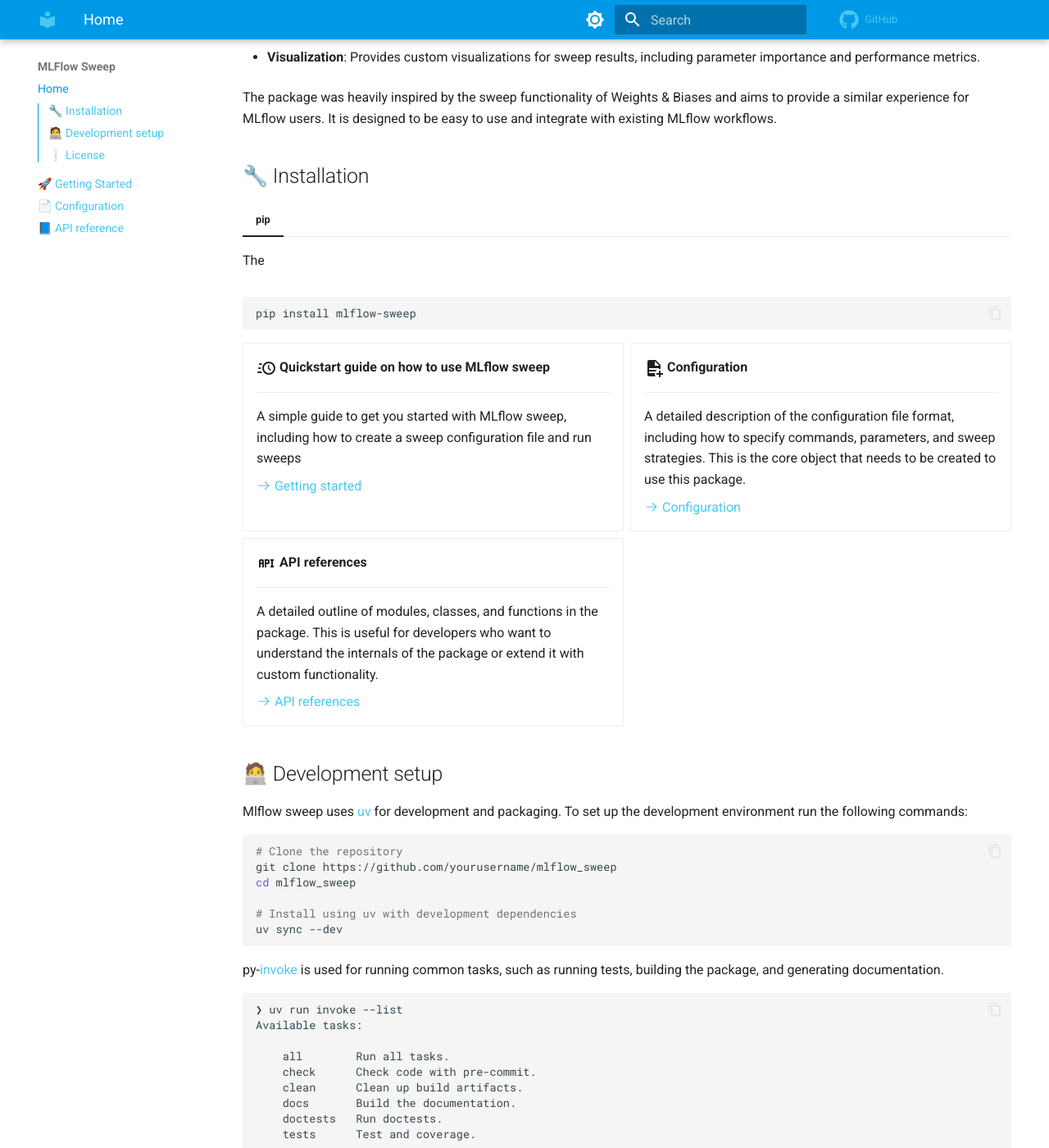
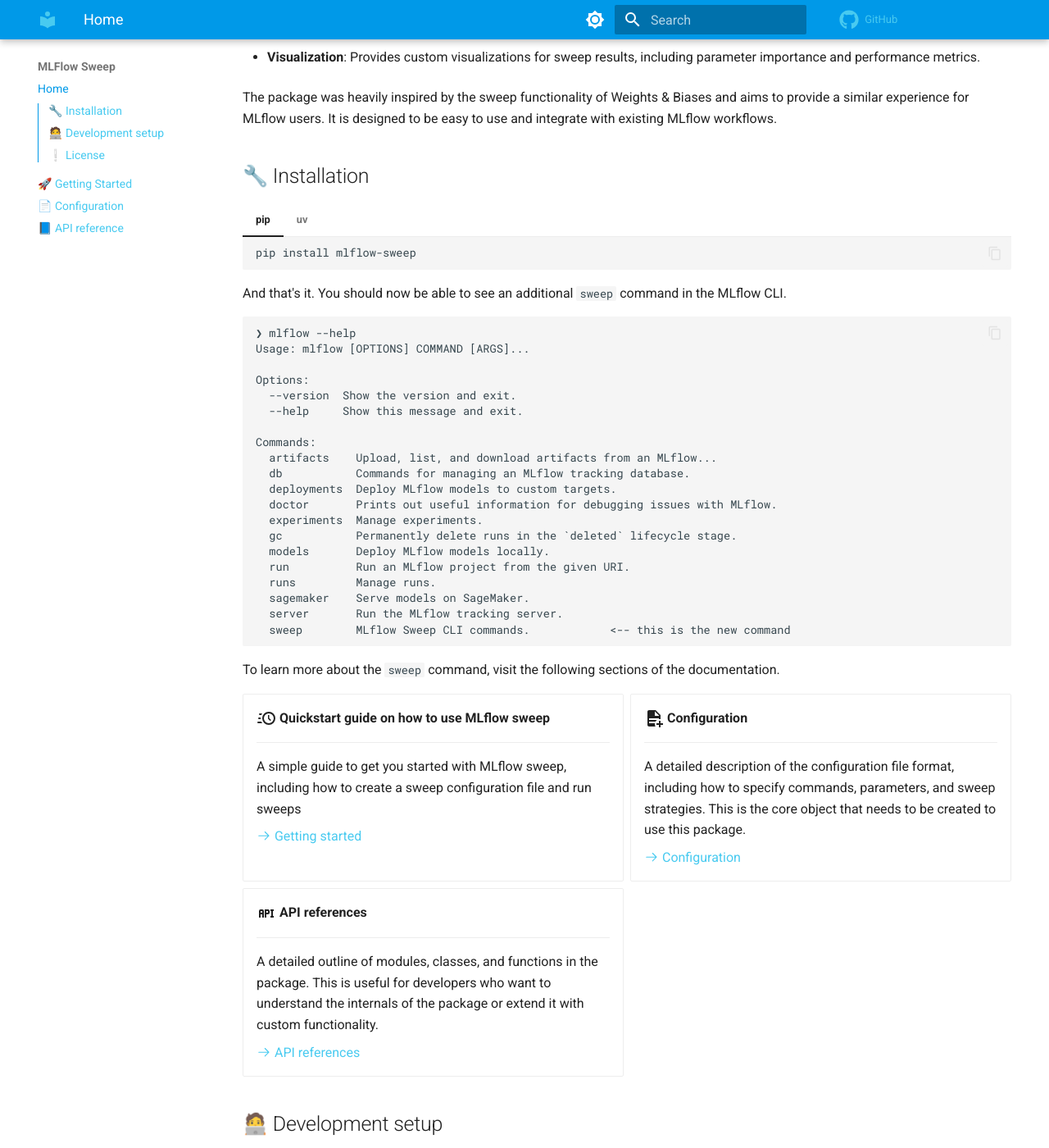
Before and after one commit to SkafteNicki/mlflow_sweep, an MkDocs documentation site: the page built from docs/index.md, in a window 1280 px wide and 1400 px high, scrolled down 775 px. Shown: the whole window at 82% size. Built offline with MkDocs 1.6.1 and Material for MkDocs 9.7.7, drawn with Linux system fonts in a browser that asks for light colours; comment, search, counter and statistics services are not loaded.

Commit message:
more docs

````diff
--- a/docs/index.md
+++ b/docs/index.md
@@ -27,11 +27,42 @@
 
 === "pip"
 
-    The
+    ```bash
+    pip install mlflow-sweep
+    ```
 
-```bash
-pip install mlflow-sweep
+=== "uv"
+
+    ```bash
+    uv add mlflow-sweep
+    ```
+
+And that's it. You should now be able to see an additional `sweep` command in the MLflow CLI.
+
+```txt
+❯ mlflow --help
+Usage: mlflow [OPTIONS] COMMAND [ARGS]...
+
+Options:
+  --version  Show the version and exit.
+  --help     Show this message and exit.
+
+Commands:
+  artifacts    Upload, list, and download artifacts from an MLflow...
+  db           Commands for managing an MLflow tracking database.
+  deployments  Deploy MLflow models to custom targets.
+  doctor       Prints out useful information for debugging issues with MLflow.
+  experiments  Manage experiments.
+  gc           Permanently delete runs in the `deleted` lifecycle stage.
+  models       Deploy MLflow models locally.
+  run          Run an MLflow project from the given URI.
+  runs         Manage runs.
+  sagemaker    Serve models on SageMaker.
+  server       Run the MLflow tracking server.
+  sweep        MLflow Sweep CLI commands.            <-- this is the new command
 ```
+
+To learn more about the `sweep` command, visit the following sections of the documentation.
 
 <div class="grid cards" markdown>
 
````
